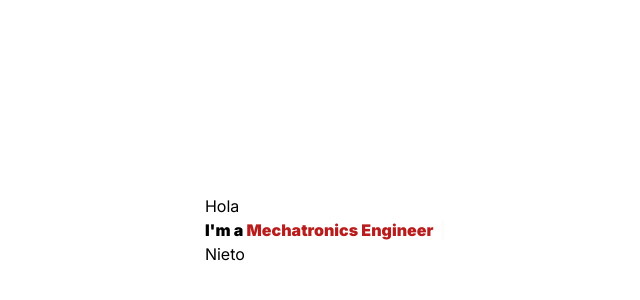
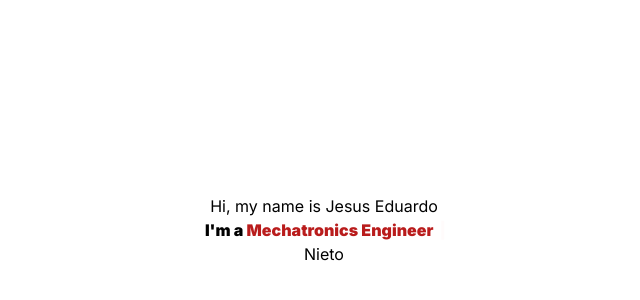
Before and after one commit to JesusRomanDev/portfolio, a React (Vite) app: page / in a window 1280 px wide. Shown: the part 170-470 px from the top of the page, without its empty margins (316-956 px from the left). Built offline with nearby package versions, Linux system fonts and the light colour scheme.

Commit message:
Resolviendo problema del text center con flex en hijos

```diff
--- a/index.html
+++ b/index.html
@@ -6,7 +6,7 @@
     <meta name="viewport" content="width=device-width, initial-scale=1.0" />
     <title>Vite + React</title>
   </head>
-  <body class="min-h-screen font-inter flex items-center justify-center">
+  <body class="dark:bg-slate-800 min-h-screen font-inter flex justify-center items-center">
     <div id="root"></div>
     <script type="module" src="/src/main.jsx"></script>
   </body>
--- a/src/App.jsx
+++ b/src/App.jsx
@@ -10,7 +10,7 @@ function App() {
 
   return (
     <>
-      <h1>Hola</h1>
+      <h1 className='block text-center'>Hi, my name is Jesus Eduardo</h1>
       <AuthProvider>
         <Heading />
       </AuthProvider>
--- a/src/components/Heading.jsx
+++ b/src/components/Heading.jsx
@@ -5,7 +5,7 @@ import {useTypewriter, Cursor} from 'react-simple-typewriter'
 function Heading() {
     const [count, setCount] = useState(0)
     const [text] = useTypewriter({
-      words : ['Developer', 'Mechatronics Engineer', "Lifetime Learner"],
+      words : ['Web Developer', 'Mechatronics Engineer', "Lifetime Learner"],
       loop: {},
       deleteSpeed: 80
     });
--- a/src/components/Nieto.jsx
+++ b/src/components/Nieto.jsx
@@ -3,7 +3,7 @@ import React from 'react'
 const Nieto = (prueba) => {
     // console.log(prueba);
   return (
-    <div>Nieto</div>
+    <div className='text-center'>Nieto</div>
   )
 }
 
```
